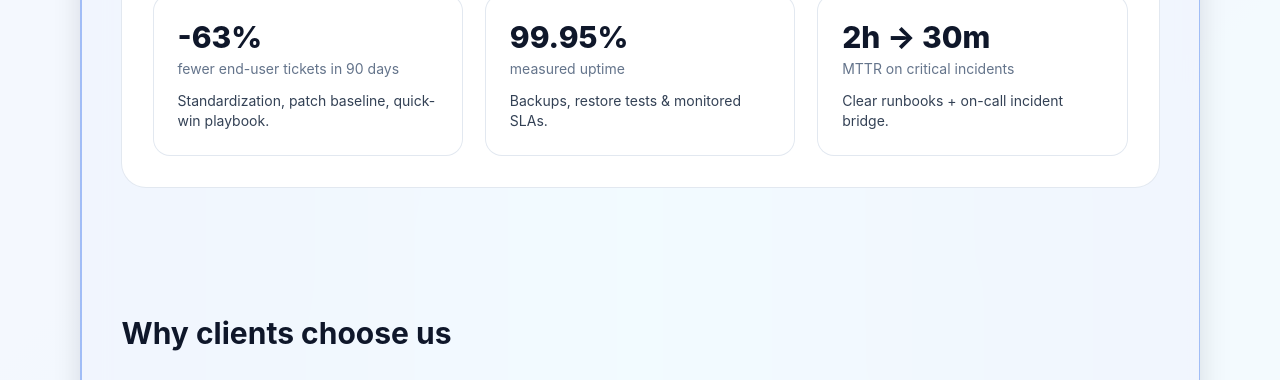
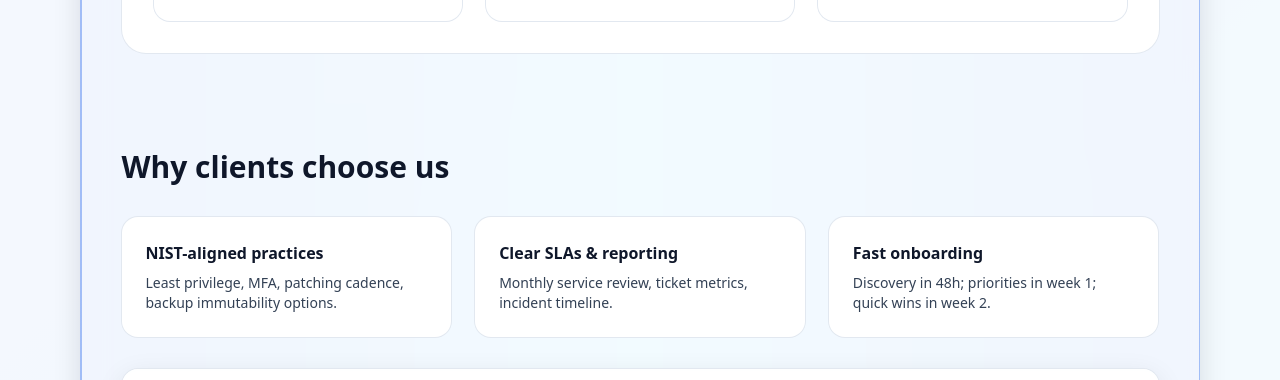
Before and after one commit to Tool-Go/KOKO-tech, a website: page public/index.html in a window 1280 px wide. Shown: the part 1877-2257 px from the top of the page. Drawn offline with nearby package versions, Linux system fonts and the light colour scheme.

Commit message:
final ttech

```diff
--- a/public/index.html
+++ b/public/index.html
@@ -15,14 +15,13 @@
   <meta name="description" content="Managed IT, cybersecurity, cloud migration, data center colocation, End-user support & onboarding, LAN and WAN networks design and development for SMBs in the Greater Atlanta area. Fast SLAs, clear reporting, 24/7 monitoring.">
   <!-- (option) GA meta -->
   <!-- <meta name="ga-measurement-id" content="G-XXXXXXXXXX"> -->
-
   <link rel="icon" type="image/png" href="/assets/ttech-logo.jpeg">
   <script src="https://cdn.tailwindcss.com"></script>
   <link rel="manifest" href="/site.webmanifest">
-  <link rel="stylesheet" href="/site.css?v=1">
+  <link rel="stylesheet" href="/site.css?v=prod1">
   <link rel="canonical" href="https://ttech.live/services.html">
   <link rel="stylesheet" href="/site.css?v=2025-11-04-c">
-  <source src="/assets/hero.mp4?v=2" type="video/mp4">
+
   <!-- <link href="https://fonts.googleapis.com/css2?family=Inter:wght@400;600;800&display=swap" rel="stylesheet"> -->
   <style>html{font-family:Inter,ui-sans-serif,system-ui,-apple-system,"Segoe UI",Roboto,"Helvetica Neue","Noto Sans",Arial}</style>
 
@@ -176,7 +175,7 @@ At <span class="font-extrabold text-xl tracking-tight">Ttech</span>, we provide
 </div>
 </section>
   <!-- SERVICES -->
-  <section id="services" class="max-w-6xl mx-auto px-4 py-16">
+  <section class="max-w-6xl mx-auto px-4 mt-6 md:mt-8">
     <h2 class="text-2xl md:text-3xl font-bold">Services</h2>
     <p class="text-slate-600 mt-2">From daily support to strategic cloud and security programs.</p>
     <div class="mt-8 grid sm:grid-cols-2 lg:grid-cols-3 gap-6">
@@ -212,8 +211,6 @@ At <span class="font-extrabold text-xl tracking-tight">Ttech</span>, we provide
       </a>
     </div>
   </section>
-  </div>
-</section>
 
 <!-- CAPABILITIES STRIP (lux) -->
 <section class="max-w-6xl mx-auto px-4 mt-6 md:mt-8">
@@ -323,7 +320,8 @@ At <span class="font-extrabold text-xl tracking-tight">Ttech</span>, we provide
   </div>
 </section>
   <!-- FEATURES -->
-  <section id="features" class="max-w-6xl mx-auto px-4 py-16">
+  <section id="features" class="max-w-6xl mx-auto px-4 mt-8">
+   <div>
     <h2 class="text-2xl md:text-3xl font-bold">Why clients choose us</h2>
     <div class="mt-8 grid sm:grid-cols-2 lg:grid-cols-3 gap-6">
       <div class="rounded-2xl p-6 ring-1 ring-slate-200 reveal">
@@ -339,7 +337,7 @@ At <span class="font-extrabold text-xl tracking-tight">Ttech</span>, we provide
         <p class="mt-2 text-sm text-slate-700">Discovery in 48h; priorities in week 1; quick wins in week 2.</p>
       </div>
     </div>
-  </section>
+ </section>
 
 <!-- PARTNERS / Trusted by -->
 <section class="max-w-6xl mx-auto px-4 mt-8">
@@ -365,7 +363,7 @@ At <span class="font-extrabold text-xl tracking-tight">Ttech</span>, we provide
     </div>
   </div>
 </section>
-
+<br>
   <!-- REQUEST -->
   <section id="request" class="max-w-6xl mx-auto px-4 pb-16">
     <div class="rounded-3xl p-8 bg-gradient-to-r from-blue-600 to-blue-700 text-white shadow-lg reveal">
```
